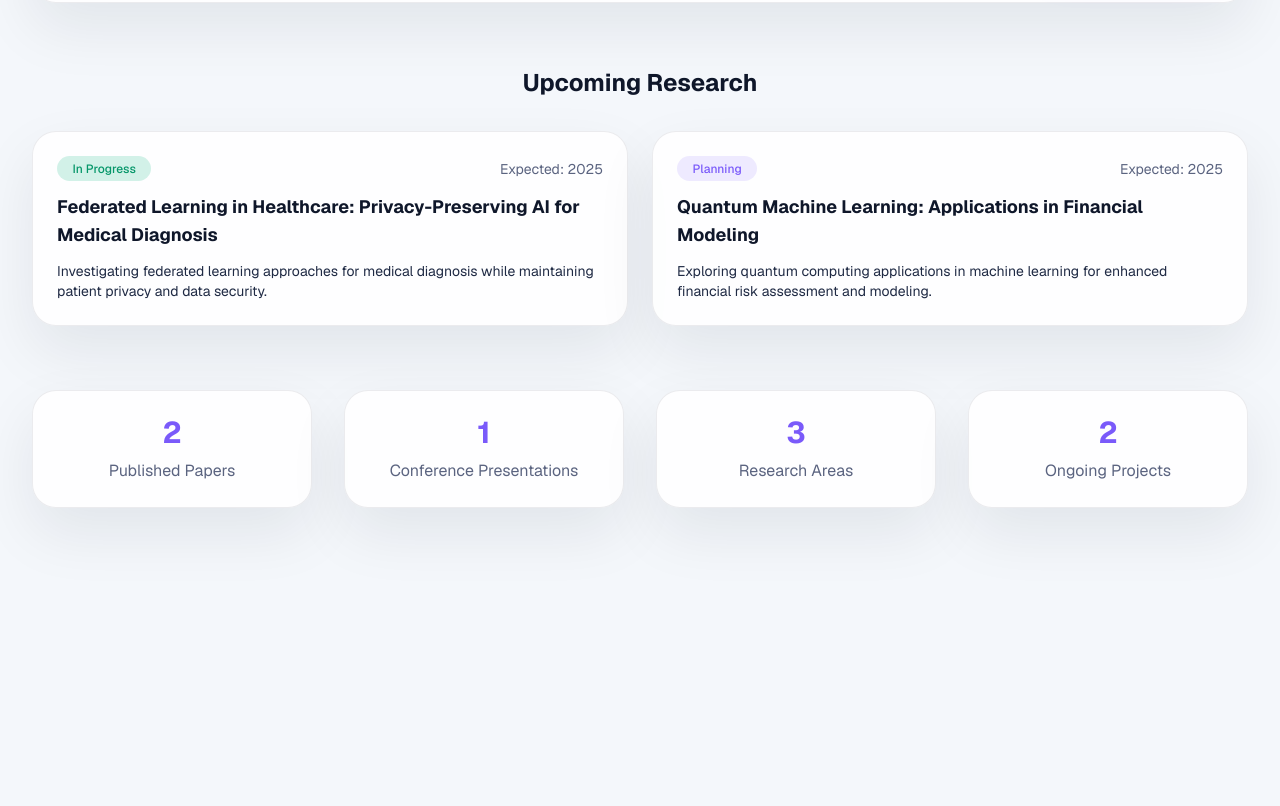
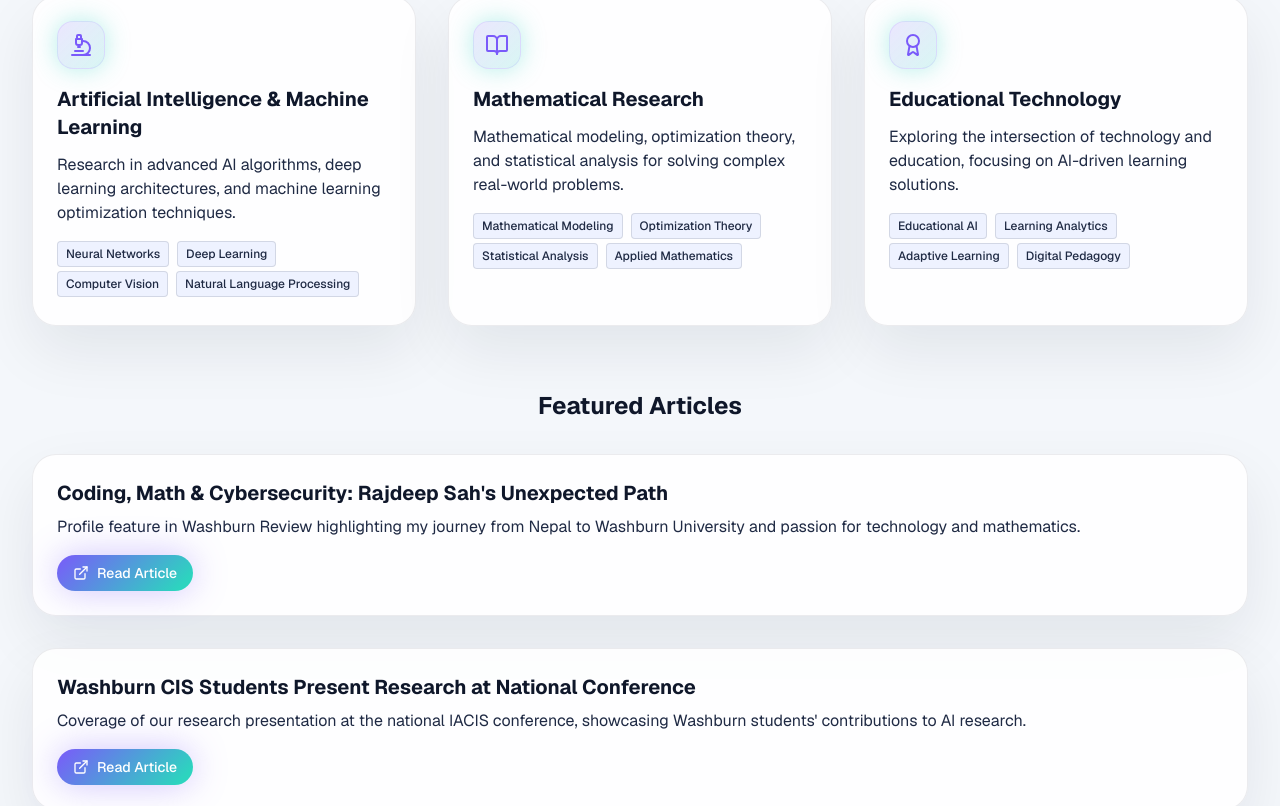
Before and after one commit to RajdeepSah/personalPortfolio, a Next.js app: page /research in a window 1280 px wide. Shown: the part 1257-2063 px from the top of the page. Before the commit the page ends 1845 px from the top, so only its background shows below. Built offline with nearby package versions, Linux system fonts and the light colour scheme.

Commit message:
add featured articals

```diff
--- a/src/components/Hero.tsx
+++ b/src/components/Hero.tsx
@@ -57,7 +57,7 @@ const Hero = () => {
             variants={itemVariants}
             className="text-xl md:text-2xl text-secondary space-y-2"
           >
-            <p>Computer science & Mathematics student</p>
+            <p><b>Computer science & Mathematics student</b></p>
             <p>AI/ML Researcher | Mathematical Researcher | Developer | Entrepreneur</p>
             <p>Tutor | Mentor</p>
           </motion.div>
@@ -66,9 +66,10 @@ const Hero = () => {
           <motion.p
             variants={itemVariants}
             className="text-lg md:text-xl text-muted max-w-2xl mx-auto leading-relaxed"
-          >
+          ><i style={{ fontFamily: "Times New Roman, Times, serif" }}>
             Motivated by intellectual curiosity and a commitment to rigorous analytical thinking.
              My work centers on artificial intelligence and mathematical modeling, with an emphasis on developing adaptive, data-driven systems capable of addressing real-world challenges
+          </i>
           </motion.p>
 
           {/* CTA Buttons */}
--- a/src/components/Research.tsx
+++ b/src/components/Research.tsx
@@ -81,6 +81,7 @@ const Research = () => {
   }
 ];
 
+
   const upcomingResearch = [
     {
       title: "Federated Learning in Healthcare: Privacy-Preserving AI for Medical Diagnosis",
@@ -95,6 +96,25 @@ const Research = () => {
       description: "Exploring quantum computing applications in machine learning for enhanced financial risk assessment and modeling."
     }
   ];
+
+
+
+  const featuredArticles = [
+  {
+    title: "Coding, Math & Cybersecurity: Rajdeep Sah's Unexpected Path",
+    description:
+      "Profile feature in Washburn Review highlighting my journey from Nepal to Washburn University and passion for technology and mathematics.",
+    link: "https://washburnreview.org/54229/features/profile/coding-math-cybersecurity-rajdeep-sahs-unexpected-path/"
+  },
+  {
+    title: "Washburn CIS Students Present Research at National Conference",
+    description:
+      "Coverage of our research presentation at the national IACIS conference, showcasing Washburn students' contributions to AI research.",
+    link: "https://washburnreview.org/56044/news/washburn-cis-students-present-research-at-national-conference/"
+  }
+];
+
+
 
   const stats = [
     { label: 'Published Papers', value: '2' },
@@ -114,33 +134,6 @@ const Research = () => {
             </p>
           </motion.div>
 
-          <motion.div variants={itemVariants}>
-            <h3 className="text-2xl font-bold text-primary mb-8 text-center">Research Focus Areas</h3>
-            <div className="grid grid-cols-1 md:grid-cols-3 gap-8">
-              {researchAreas.map((area, index) => {
-                const Icon = area.icon;
-                return (
-                  <motion.div key={index} whileHover={{ scale: 1.05 }} className="card-premium p-6">
-                    <div className="w-12 h-12 rounded-2xl icon-chip flex items-center justify-center mb-4">
-                      <Icon className="w-6 h-6 text-[var(--accent)]" />
-                    </div>
-                    <h4 className="text-xl font-bold text-primary mb-3">{area.title}</h4>
-                    <p className="text-secondary mb-4">{area.description}</p>
-                    <div className="space-y-1">
-                      {area.focus.map((focus, focusIndex) => (
-                        <span
-                          key={focusIndex}
-                          className="inline-block px-2 py-1 bg-surface-muted text-secondary rounded text-xs font-medium mr-2 mb-1 border border-soft"
-                        >
-                          {focus}
-                        </span>
-                      ))}
-                    </div>
-                  </motion.div>
-                );
-              })}
-            </div>
-          </motion.div>
 
           <motion.div variants={itemVariants}>
             <h3 className="text-2xl font-bold text-primary mb-8 text-center">Publications</h3>
@@ -222,6 +215,73 @@ const Research = () => {
             </div>
           </motion.div>
 
+
+
+          <motion.div variants={itemVariants}>
+            <h3 className="text-2xl font-bold text-primary mb-8 text-center">Research Focus Areas</h3>
+            <div className="grid grid-cols-1 md:grid-cols-3 gap-8">
+              {researchAreas.map((area, index) => {
+                const Icon = area.icon;
+                return (
+                  <motion.div key={index} whileHover={{ scale: 1.05 }} className="card-premium p-6">
+                    <div className="w-12 h-12 rounded-2xl icon-chip flex items-center justify-center mb-4">
+                      <Icon className="w-6 h-6 text-[var(--accent)]" />
+                    </div>
+                    <h4 className="text-xl font-bold text-primary mb-3">{area.title}</h4>
+                    <p className="text-secondary mb-4">{area.description}</p>
+                    <div className="space-y-1">
+                      {area.focus.map((focus, focusIndex) => (
+                        <span
+                          key={focusIndex}
+                          className="inline-block px-2 py-1 bg-surface-muted text-secondary rounded text-xs font-medium mr-2 mb-1 border border-soft"
+                        >
+                          {focus}
+                        </span>
+                      ))}
+                    </div>
+                  </motion.div>
+                );
+              })}
+            </div>
+          </motion.div>
+
+
+
+{/* Featured Articles */}
+<motion.div variants={itemVariants}>
+  <h3 className="text-2xl font-bold text-primary mb-8 text-center">Featured Articles</h3>
+
+  <div className="space-y-8">
+    {featuredArticles.map((article, index) => (
+      <motion.div
+        key={index}
+        whileHover={{ scale: 1.02 }}
+        className="card-premium p-6"
+      >
+        <h4 className="text-xl font-bold text-primary mb-2">{article.title}</h4>
+        <p className="text-secondary mb-4">{article.description}</p>
+
+        <motion.a
+          href={article.link}
+          target="_blank"
+          rel="noopener noreferrer"
+          whileHover={{ scale: 1.05 }}
+          whileTap={{ scale: 0.95 }}
+          className="inline-flex items-center px-4 py-2 btn-premium text-sm font-medium gap-2"
+        >
+          <ExternalLink className="w-4 h-4" />
+          Read Article
+        </motion.a>
+      </motion.div>
+    ))}
+  </div>
+</motion.div>
+
+
+
+
+
+
           <motion.div variants={itemVariants} className="grid grid-cols-1 md:grid-cols-4 gap-8">
             {stats.map((stat, index) => (
               <div key={index} className="text-center card-premium p-6">
```
Lines whose indentation alone changed are shown as unchanged.
